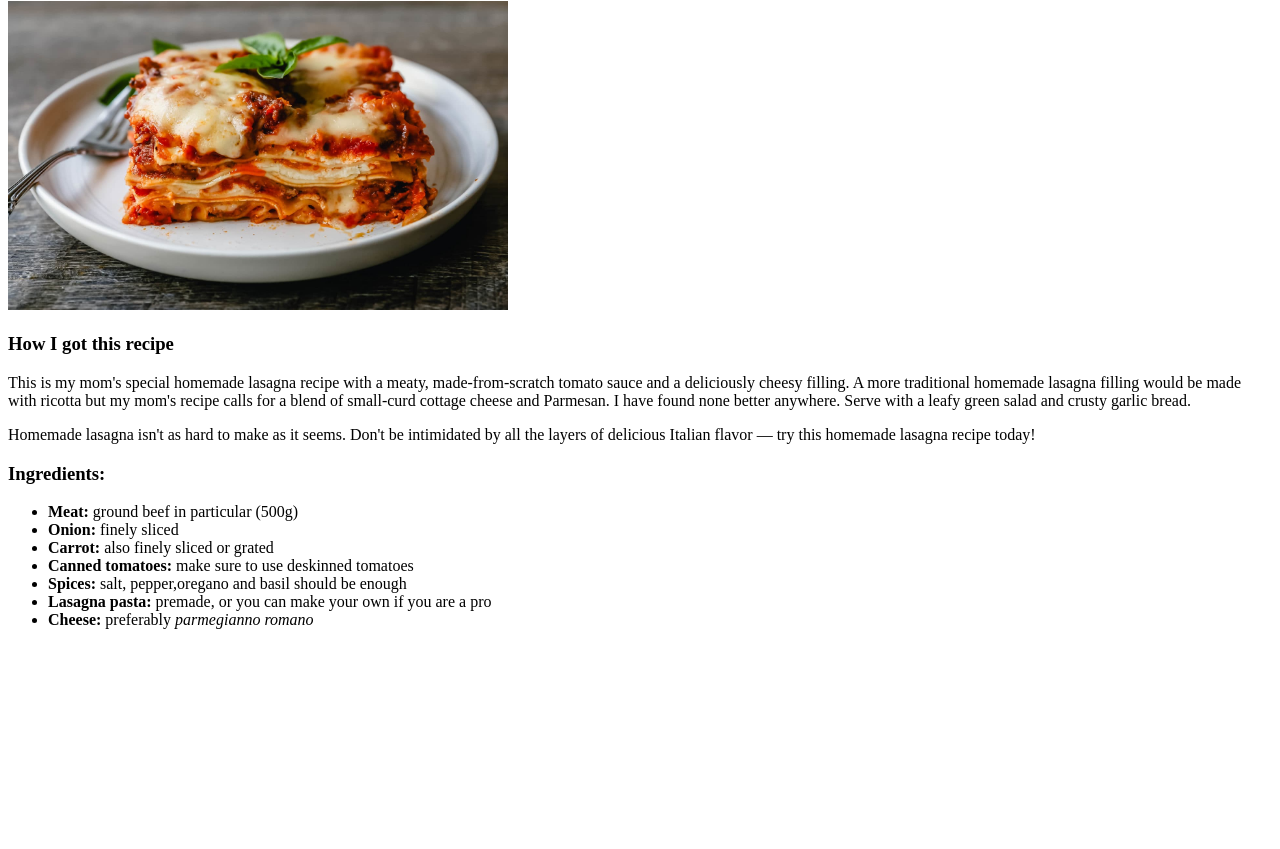
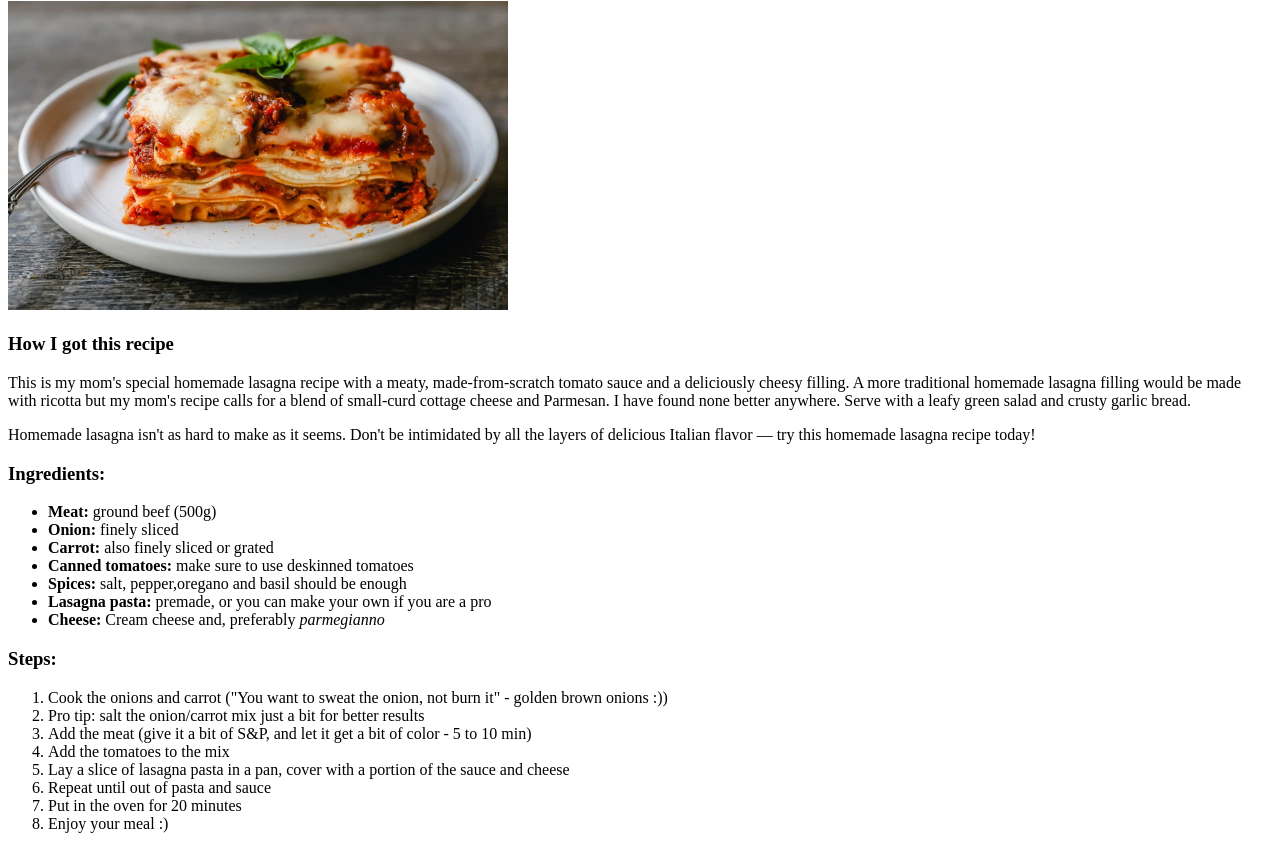
Before and after one commit to veljkogl/odin-recipes, a plain HTML site: page recipes/lasagna.html in a window 1280 px wide. Shown: the part 79-928 px from the top of the page. Before the commit the page ends 800 px from the top, so only its background shows below. Drawn offline with Linux system fonts and the light colour scheme.

Commit message:
Add steps to recipe

```diff
--- a/recipes/lasagna.html
+++ b/recipes/lasagna.html
@@ -9,23 +9,37 @@
 <body>
     <h1>Homemade Lasagna</h1>
     <img src="../img/lasagna.jpg" width="500">
+
     <h3> How I got this recipe </h3>
+
     <p>This is my mom's special homemade lasagna recipe with a meaty,
         made-from-scratch tomato sauce and a deliciously cheesy filling.
         A more traditional homemade lasagna filling would be made with ricotta
         but my mom's recipe calls for a blend of small-curd cottage cheese and Parmesan.
         I have found none better anywhere. Serve with a leafy green salad and crusty garlic bread.</p>
     <p>Homemade lasagna isn't as hard to make as it seems. Don't be intimidated by all the layers of delicious Italian flavor — try this homemade lasagna recipe today!</p>
-        <h3>Ingredients:</h3>
+
+    <h3>Ingredients:</h3>
         <ul>
-            <li> <strong> Meat: </strong> ground beef in particular (500g)</li>
+            <li> <strong> Meat: </strong> ground beef (500g)</li>
             <li> <strong> Onion: </strong> finely sliced</li>
             <li> <strong> Carrot: </strong> also finely sliced or grated</li>
             <li> <strong> Canned tomatoes:</strong> make sure to use deskinned tomatoes</li>
             <li> <strong> Spices:</strong> salt, pepper,oregano and basil should be enough</li>
             <li> <strong> Lasagna pasta: </strong> premade, or you can make your own if you are a pro</li>
-            <li> <strong> Cheese:</strong> preferably <em>parmegianno romano</em></li>
+            <li> <strong> Cheese:</strong> Cream cheese and, preferably <em>parmegianno</em></li>
         </ul>
 
+    <h3>Steps:</h3>
+        <ol>
+            <li>Cook the onions and carrot ("You want to sweat the onion, not burn it" - golden brown onions :))
+                <li>Pro tip: salt the onion/carrot mix just a bit for better results</li></li>
+            <li>Add the meat (give it a bit of S&P, and let it get a bit of color - 5 to 10 min)</li>
+            <li>Add the tomatoes to the mix </li>
+            <li>Lay a slice of lasagna pasta in a pan, cover with a portion of the sauce and cheese</li>
+            <li>Repeat until out of pasta and sauce</li>
+            <li>Put in the oven for 20 minutes</li>
+            <li>Enjoy your meal :)</li>
+        </ol>
 </body>
 </html>
```
